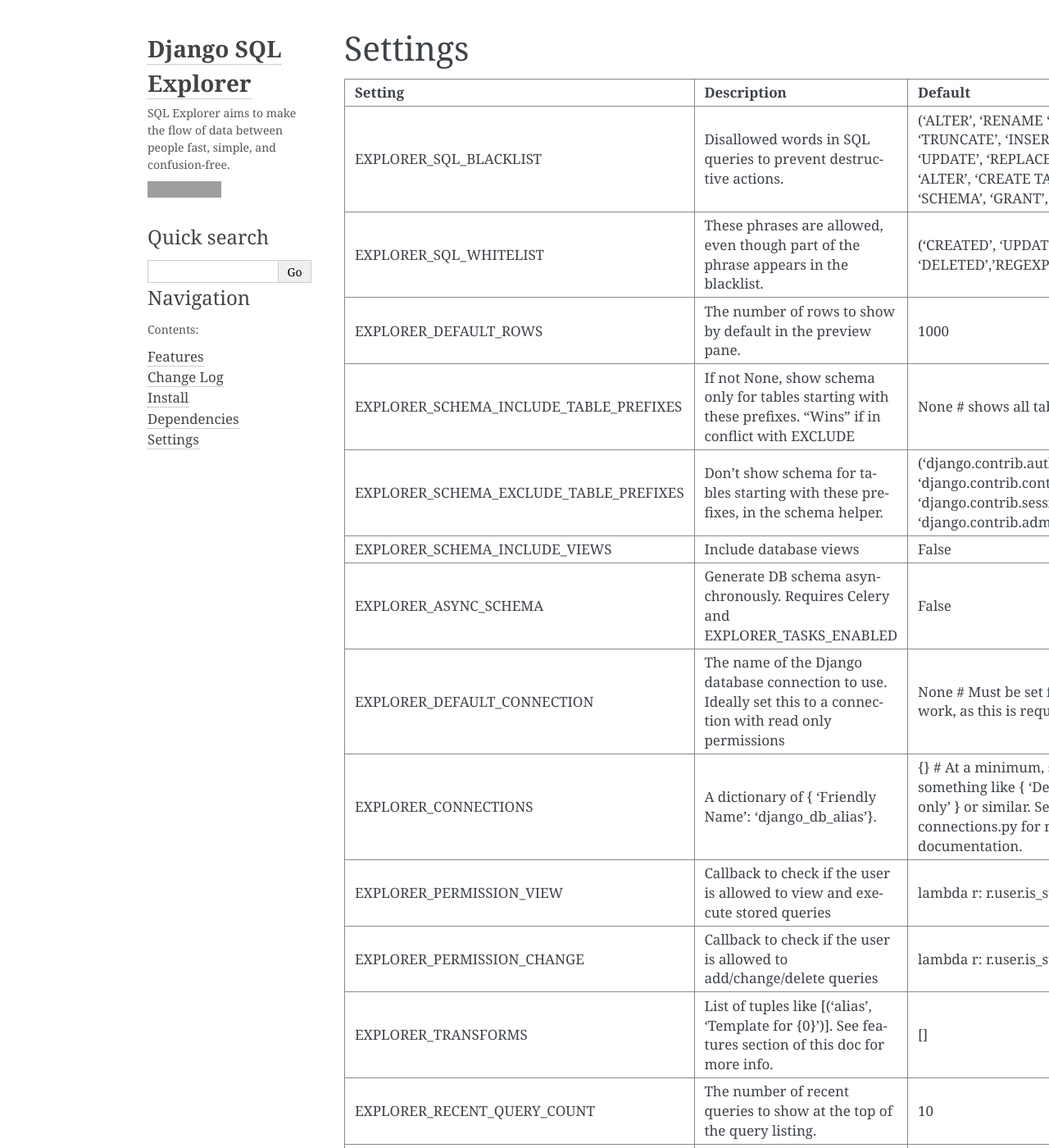
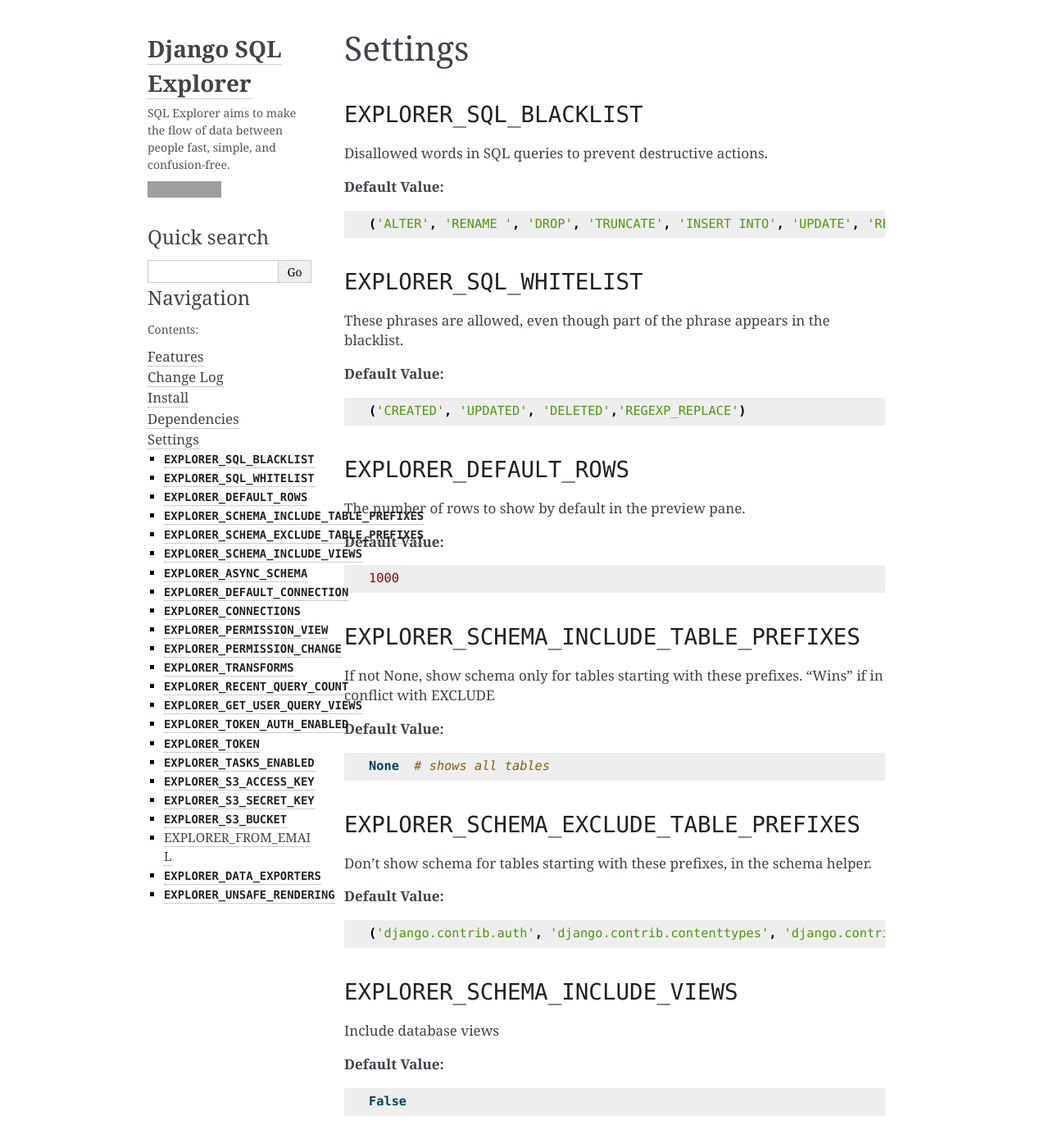
Before and after one commit to explorerhq/sql-explorer, a Sphinx documentation site: the page built from docs/settings.rst, in a window 1280 px wide and 1400 px high. Shown: the whole window at 82% size. Built offline with Sphinx 7.4.7, drawn with Linux system fonts in a browser that asks for light colours; some of the changed text lies outside the part shown; grey boxes are pictures that could not be loaded.

Commit message:
Restructured The Settings Docs (#444)
* Restructure Documents

* Implement feedback

```diff
--- a/docs/settings.rst
+++ b/docs/settings.rst
@@ -1,30 +1,272 @@
+********
 Settings
-========
+********
 
-======================================= =============================================================================================================== ================================================================================================================================================
-Setting                                 Description                                                                                                                                                  Default
-======================================= =============================================================================================================== ================================================================================================================================================
-EXPLORER_SQL_BLACKLIST                  Disallowed words in SQL queries to prevent destructive actions.                                                 ('ALTER', 'RENAME ', 'DROP', 'TRUNCATE', 'INSERT INTO', 'UPDATE', 'REPLACE', 'DELETE', 'ALTER', 'CREATE TABLE', 'SCHEMA', 'GRANT', 'OWNER TO')
-EXPLORER_SQL_WHITELIST                  These phrases are allowed, even though part of the phrase appears in the blacklist.                             ('CREATED', 'UPDATED', 'DELETED','REGEXP_REPLACE')
-EXPLORER_DEFAULT_ROWS                   The number of rows to show by default in the preview pane.                                                      1000
-EXPLORER_SCHEMA_INCLUDE_TABLE_PREFIXES  If not None, show schema only for tables starting with these prefixes. "Wins" if in conflict with EXCLUDE       None  # shows all tables
-EXPLORER_SCHEMA_EXCLUDE_TABLE_PREFIXES  Don't show schema for tables starting with these prefixes, in the schema helper.                                ('django.contrib.auth', 'django.contrib.contenttypes', 'django.contrib.sessions', 'django.contrib.admin')
-EXPLORER_SCHEMA_INCLUDE_VIEWS           Include database views                                                                                          False
-EXPLORER_ASYNC_SCHEMA                   Generate DB schema asynchronously. Requires Celery and EXPLORER_TASKS_ENABLED                                   False
-EXPLORER_DEFAULT_CONNECTION             The name of the Django database connection to use. Ideally set this to a connection with read only permissions  None  # Must be set for the app to work, as this is required
-EXPLORER_CONNECTIONS                    A dictionary of { 'Friendly Name': 'django_db_alias'}.                                                          {}  # At a minimum, should be set to something like { 'Default': 'readonly' } or similar. See connections.py for more documentation.
-EXPLORER_PERMISSION_VIEW                Callback to check if the user is allowed to view and execute stored queries                                     lambda r: r.user.is_staff
-EXPLORER_PERMISSION_CHANGE              Callback to check if the user is allowed to add/change/delete queries                                           lambda r: r.user.is_staff
-EXPLORER_TRANSFORMS                     List of tuples like [('alias', 'Template for {0}')]. See features section of this doc for more info.            []
-EXPLORER_RECENT_QUERY_COUNT             The number of recent queries to show at the top of the query listing.                                           10
-EXPLORER_GET_USER_QUERY_VIEWS           A dict granting view permissions on specific queries of the form {userId:[queryId, ...], ...}                   {}
-EXPLORER_TOKEN_AUTH_ENABLED             Bool indicating whether token-authenticated requests should be enabled. See "Power Tips", above.                False
-EXPLORER_TOKEN                          Access token for query results.                                                                                 "CHANGEME"
-EXPLORER_TASKS_ENABLED                  Turn on if you want to use the snapshot_queries celery task, or email report functionality in tasks.py          False
-EXPLORER_S3_ACCESS_KEY                  S3 Access Key for snapshot upload                                                                               None
-EXPLORER_S3_SECRET_KEY                  S3 Secret Key for snapshot upload                                                                               None
-EXPLORER_S3_BUCKET                      S3 Bucket for snapshot upload                                                                                   None
-EXPLORER_FROM_EMAIL                     The default 'from' address when using async report email functionality                                          "django-sql-explorer@example.com"
-EXPLORER_DATA_EXPORTERS                 The export buttons to use. Default includes Excel, so xlsxwriter from optional-requirements.txt is needed       [('csv', 'explorer.exporters.CSVExporter'), ('excel', 'explorer.exporters.ExcelExporter'), ('json', 'explorer.exporters.JSONExporter')]
-EXPLORER_UNSAFE_RENDERING               Disable autoescaping for rendering values from the database. Be wary of XSS attacks if querying unknown data...  False
-======================================= =============================================================================================================== ================================================================================================================================================
+``EXPLORER_SQL_BLACKLIST``
+**************************
+
+Disallowed words in SQL queries to prevent destructive actions.
+
+**Default Value:**
+
+.. code-block:: python
+
+   ('ALTER', 'RENAME ', 'DROP', 'TRUNCATE', 'INSERT INTO', 'UPDATE', 'REPLACE', 'DELETE', 'ALTER', 'CREATE TABLE', 'SCHEMA', 'GRANT', 'OWNER TO')
+
+
+
+``EXPLORER_SQL_WHITELIST``
+**************************
+
+These phrases are allowed, even though part of the phrase appears in the blacklist.
+
+**Default Value:**
+
+.. code-block:: python
+
+ ('CREATED', 'UPDATED', 'DELETED','REGEXP_REPLACE')
+
+
+
+``EXPLORER_DEFAULT_ROWS``
+*************************
+
+The number of rows to show by default in the preview pane.
+
+**Default Value:**
+
+.. code-block:: python
+
+ 1000
+
+``EXPLORER_SCHEMA_INCLUDE_TABLE_PREFIXES``
+******************************************
+
+If not None, show schema only for tables starting with these prefixes. "Wins" if in conflict with EXCLUDE
+
+**Default Value:**
+
+.. code-block:: python
+
+ None  # shows all tables
+
+``EXPLORER_SCHEMA_EXCLUDE_TABLE_PREFIXES``
+******************************************
+
+Don't show schema for tables starting with these prefixes, in the schema helper.
+
+**Default Value:**
+
+.. code-block:: python
+
+ ('django.contrib.auth', 'django.contrib.contenttypes', 'django.contrib.sessions', 'django.contrib.admin')
+
+
+``EXPLORER_SCHEMA_INCLUDE_VIEWS``
+*********************************
+
+Include database views
+
+**Default Value:**
+
+.. code-block:: python
+
+ False
+
+
+``EXPLORER_ASYNC_SCHEMA``
+*************************
+Generate DB schema asynchronously. Requires Celery and EXPLORER_TASKS_ENABLED
+
+**Default Value:**
+
+False
+
+
+``EXPLORER_DEFAULT_CONNECTION``
+*******************************
+
+The name of the Django database connection to use. Ideally set this to a connection with read only permissions
+
+**Default Value:**
+
+.. code-block:: python
+
+ None  # Must be set for the app to work, as this is required
+
+
+``EXPLORER_CONNECTIONS``
+************************
+
+A dictionary of { 'Friendly Name': 'django_db_alias'}.
+
+**Default Value:**
+
+.. code-block:: python
+
+ {}  # At a minimum, should be set to something like { 'Default': 'readonly' } or similar. See connections.py for more documentation.
+
+
+``EXPLORER_PERMISSION_VIEW``
+****************************
+Callback to check if the user is allowed to view and execute stored queries
+
+**Default Value:**
+
+.. code-block:: python
+
+ lambda r: r.user.is_staff
+
+
+``EXPLORER_PERMISSION_CHANGE``
+******************************
+
+Callback to check if the user is allowed to add/change/delete queries
+
+**Default Value:**
+
+.. code-block:: python
+
+ lambda r: r.user.is_staff
+
+``EXPLORER_TRANSFORMS``
+***********************
+
+List of tuples like [('alias', 'Template for {0}')]. See features section of this doc for more info.
+
+**Default Value:**
+
+.. code-block:: python
+
+ []
+
+
+
+``EXPLORER_RECENT_QUERY_COUNT``
+*******************************
+
+The number of recent queries to show at the top of the query listing.
+
+**Default Value:**
+
+.. code-block:: python
+
+ 10
+
+
+``EXPLORER_GET_USER_QUERY_VIEWS``
+*********************************
+
+A dict granting view permissions on specific queries of the form {userId:[queryId, ...], ...}
+
+**Default Value:**
+
+.. code-block:: python
+
+ {}
+
+
+``EXPLORER_TOKEN_AUTH_ENABLED``
+*******************************
+
+Bool indicating whether token-authenticated requests should be enabled. See "Power Tips", above.
+
+**Default Value:**
+
+.. code-block:: python
+
+ False
+
+
+``EXPLORER_TOKEN``
+******************
+
+Access token for query results.
+
+**Default Value:**
+
+.. code-block:: python
+
+ "CHANGEME"
+
+
+``EXPLORER_TASKS_ENABLED``
+**************************
+
+Turn on if you want to use the snapshot_queries celery task, or email report functionality in tasks.py
+
+**Default Value:**
+
+.. code-block:: python
+
+ False
+
+``EXPLORER_S3_ACCESS_KEY``
+**************************
+
+S3 Access Key for snapshot upload
+
+**Default Value:**
+
+.. code-block:: python
+
+ None
+
+
+``EXPLORER_S3_SECRET_KEY``
+**************************
+
+S3 Secret Key for snapshot upload
+
+**Default Value:**
+
+.. code-block:: python
+
+ None
+
+
+``EXPLORER_S3_BUCKET``
+**********************
+
+S3 Bucket for snapshot upload
+
+**Default Value:**
+
+.. code-block:: python
+
+ None
+
+
+EXPLORER_FROM_EMAIL
+*******************
+
+The default 'from' address when using async report email functionality
+
+**Default Value:**
+
+.. code-block:: python
+
+ "django-sql-explorer@example.com"
+
+
+``EXPLORER_DATA_EXPORTERS``
+***************************
+
+The export buttons to use. Default includes Excel, so xlsxwriter from optional-requirements.txt is needed
+
+**Default Value:**
+
+.. code-block:: python
+
+ [('csv', 'explorer.exporters.CSVExporter'), ('excel', 'explorer.exporters.ExcelExporter'), ('json', 'explorer.exporters.JSONExporter')]
+
+``EXPLORER_UNSAFE_RENDERING``
+*****************************
+
+Disable auto escaping for rendering values from the database. Be wary of XSS attacks if querying unknown data...
+
+**Default Value:**
+
+.. code-block:: python
+
+ False
```
